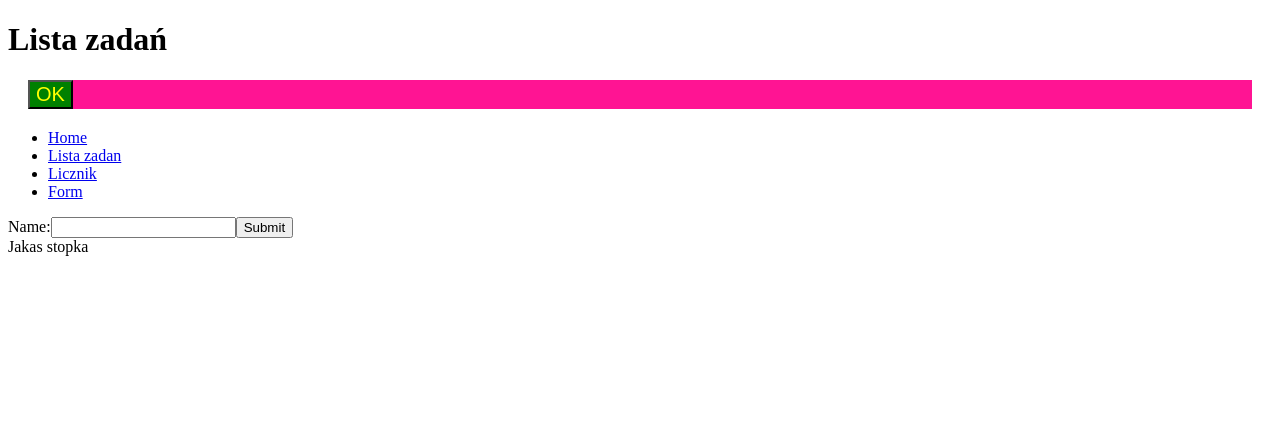
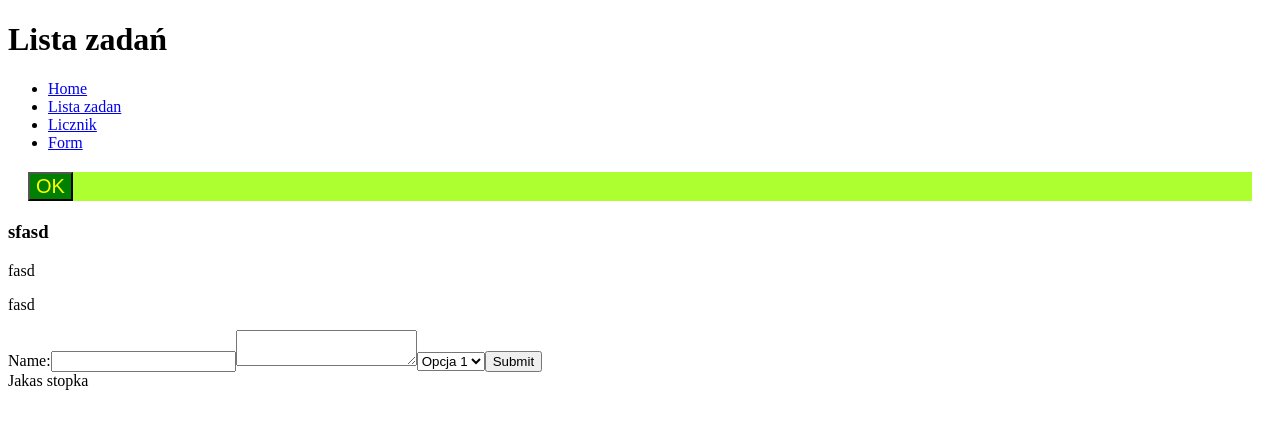
Before and after one commit to HKrzyszczak/react-todo, a React (Create React App) app: page /form in a window 1280 px wide. Shown: the top 428 px of the page. Built offline with nearby package versions, Linux system fonts and the light colour scheme.

Commit message:
add events to form

```diff
--- a/src/components/App.js
+++ b/src/components/App.js
@@ -1,5 +1,5 @@
 import React from 'react';
-import {BrowserRouter as Router, Route, Link} from 'react-router-dom';
+import {BrowserRouter as Router, Route} from 'react-router-dom';
 import Dashboard from './Dashboard';
 import Header from "./Header";
 import Footer from "./Footer";
@@ -12,24 +12,10 @@ const App = () => {
         <Router>
             <div>
                 <Header/>
-                <ul>
-                    <li>
-                        <Link to="/">Home</Link>
-                    </li>
-                    <li>
-                        <Link to="/todo">Lista zadan</Link>
-                    </li>
-                    <li>
-                        <Link to="/counter">Licznik</Link>
-                    </li>
-                    <li>
-                        <Link to="/form">Form</Link>
-                    </li>
-                </ul>
-                <Route exact path='/' component={Dashboard} />
-                <Route path='/todo' component={ToDo} />
-                <Route path='/counter' component={Counter} />
-                <Route path='/form' component={Form} />
+                <Route exact path='/' component={Dashboard}/>
+                <Route path='/todo' component={ToDo}/>
+                <Route path='/counter' component={Counter}/>
+                <Route path='/form' component={Form}/>
                 <Footer/>
             </div>
         </Router>
--- a/src/components/Counter.js
+++ b/src/components/Counter.js
@@ -8,4 +8,4 @@ class Counter extends Component {
     }
 }
 
-export default Counter
+export default Counter;
--- a/src/components/Dashboard.js
+++ b/src/components/Dashboard.js
@@ -21,4 +21,4 @@ class Dashboard extends Component {
     }
 }
 
-export default Dashboard
+export default Dashboard;
--- a/src/components/Footer.js
+++ b/src/components/Footer.js
@@ -10,4 +10,4 @@ class Footer extends Component {
     }
 }
 
-export default Footer
+export default Footer;
--- a/src/components/Header.js
+++ b/src/components/Header.js
@@ -1,15 +1,22 @@
 import React, {Component} from 'react';
 import Button from "./button";
+import { Link } from 'react-router-dom';
 
 class Header extends Component {
     render() {
         return (
             <div>
                 <h1>Lista zadań</h1>
+                <ul>
+                    <li><Link to="/">Home</Link></li>
+                    <li><Link to="/todo">Lista zadan</Link></li>
+                    <li><Link to="/counter">Licznik</Link></li>
+                    <li><Link to="/form">Form</Link></li>
+                </ul>
                 <Button label='OK'/>
             </div>
         )
     }
 }
 
-export default Header
+export default Header;
--- a/src/components/Todo.js
+++ b/src/components/Todo.js
@@ -36,4 +36,4 @@ class ToDo extends Component {
     }
 }
 
-export default ToDo
+export default ToDo;
--- a/src/components/button/index.css
+++ b/src/components/button/index.css
@@ -1,4 +1,4 @@
 .btn-container {
     margin: 20px;
-    background-color: deeppink;
+    background-color: greenyellow;
 }
--- a/src/components/form/index.js
+++ b/src/components/form/index.js
@@ -1,17 +1,63 @@
 import React, {Component} from 'react'
 
 class Form extends Component {
+    constructor(props) {
+        super(props);
+        this.handleTitle = this.handleTitle.bind(this);
+        this.handleContent = this.handleContent.bind(this);
+        this.handleCategory = this.handleCategory.bind(this);
+        this.state = {
+            title: 'sfasd',
+            content: 'fasd',
+            category: 'fasd'
+        }
+    }
+
+    handleTitle(event) {
+      this.setState({
+          title: event.target.value
+      })
+    }
+
+    handleContent(event) {
+        this.setState({
+            content: event.target.value
+        })
+    }
+
+    handleCategory(event) {
+        this.setState({
+            category: event.target.value
+        })
+    }
+
+    submitForm(event) {
+        console.log("wyslane")
+    }
+
     render() {
         return (
-            <form>
-                <label>
-                    Name:
-                    <input type='text' name='name'/>
-                </label>
-                <input type='submit' value='Submit'/>
-            </form>
+            <div>
+                <form onSubmit={this.submitForm}>
+                    <h3>{this.state.title}</h3>
+                    <p>{this.state.content}</p>
+                    <p>{this.state.category}</p>
+                    <label>
+                        Name:
+                        <input type='text' onChange={this.handleTitle}/>
+                        <textarea onChange={this.handleContent}/>
+                        <select onChange={this.handleCategory}>
+                            <option>Opcja 1</option>
+                            <option>Opcja 2</option>
+                            <option>Opcja 3</option>
+                            <option>Opcja 4</option>
+                        </select>
+                    </label>
+                    <input type='submit' value='Submit'/>
+                </form>
+            </div>
         )
     }
 }
 
-export default Form
+export default Form;
```
